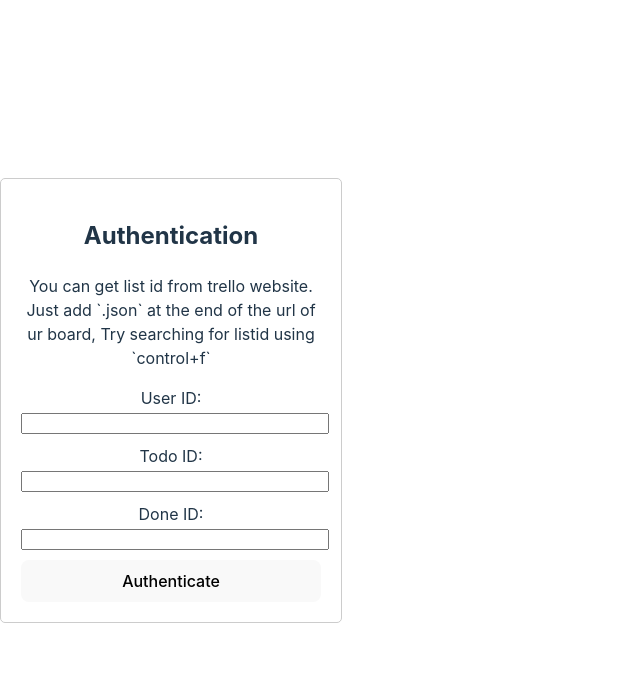
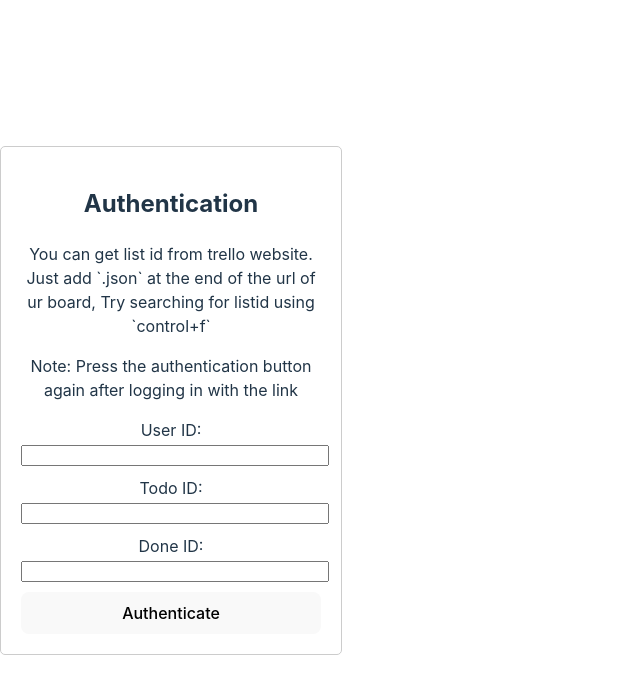
Before and after one commit to theyashwanthsai/codetotodo_frontend, a React (Vite) app: page /auth in a window 1280 px wide. Shown: the top 694 px of the page, without its empty margins (0-640 px from the left). Built offline with nearby package versions, Linux system fonts and the light colour scheme.

Commit message:
small change

```diff
--- a/src/AuthPage.jsx
+++ b/src/AuthPage.jsx
@@ -47,6 +47,7 @@ const AuthPage = () => {
   <div style={{ width: '300px', padding: '20px', border: '1px solid #ccc', borderRadius: '5px' }}>
     <h2 style={{ textAlign: 'center' }}>Authentication</h2>
     <p>You can get list id from trello website. Just add `.json` at the end of the url of ur board, Try searching for listid using `control+f`</p>
+    <p>Note: Press the authentication button again after logging in with the link</p>
     <form onSubmit={handleSubmit}>
       <div style={{ marginBottom: '10px' }}>
         <label htmlFor="userId">User ID:</label>
```
